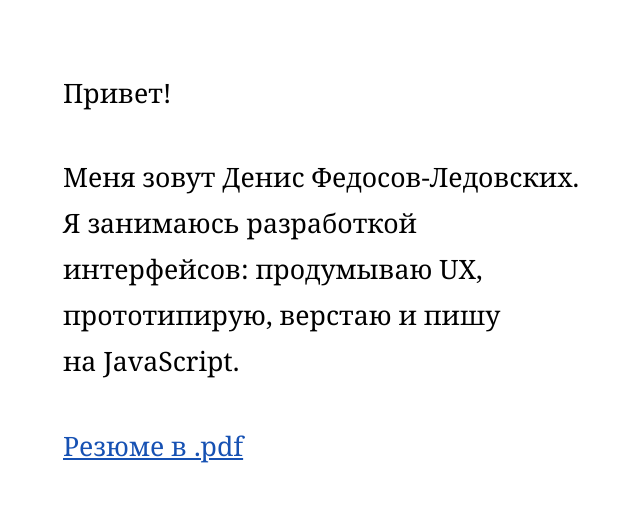
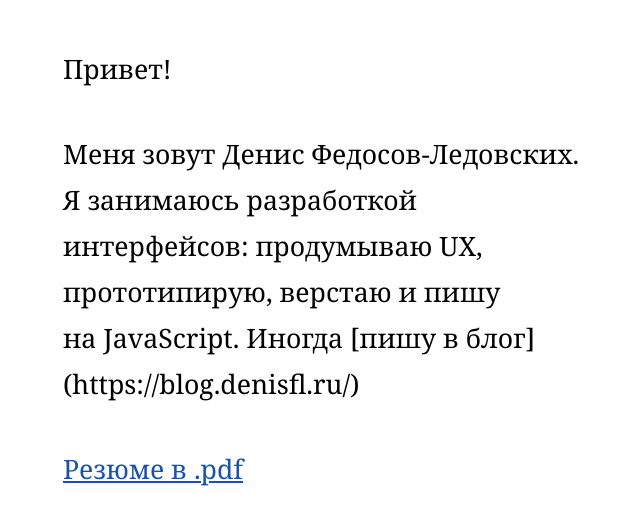
Before and after one commit to denisfl/denisfl, a plain HTML site: page index.html in a window 1280 px wide. Shown: the part 150-674 px from the top of the page, without its empty margins (309-949 px from the left). Drawn offline with Linux system fonts and the light colour scheme.

Commit message:
Update index.html

```diff
--- a/index.html
+++ b/index.html
@@ -57,7 +57,7 @@
   <body>
     <div class="layout">
       <p>Привет!</p>
-      <p>Меня зовут Денис Федосов-Ледовских. Я&nbsp;занимаюсь разработкой интерфейсов: продумываю&nbsp;UX, прототипирую, верстаю и&nbsp;пишу на&nbsp;JavaScript.</p>
+      <p>Меня зовут Денис Федосов-Ледовских. Я&nbsp;занимаюсь разработкой интерфейсов: продумываю&nbsp;UX, прототипирую, верстаю и&nbsp;пишу на&nbsp;JavaScript. Иногда [пишу в блог](https://blog.denisfl.ru/)</p>
       <p>
         <a href="https://github.com/denisfl/denisfl/blob/master/assets/files/denisfl_cv_ru.pdf">Резюме в .pdf</a>
       </p>
```
